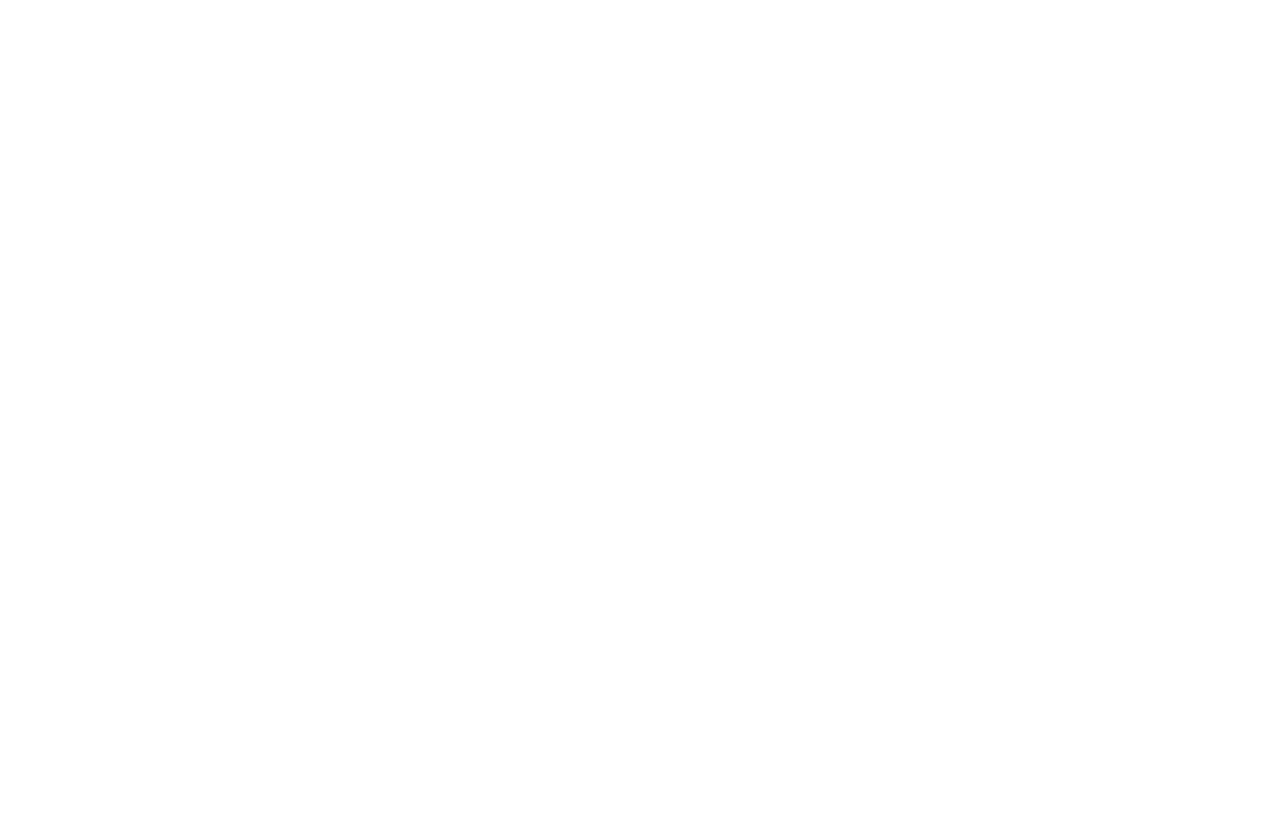
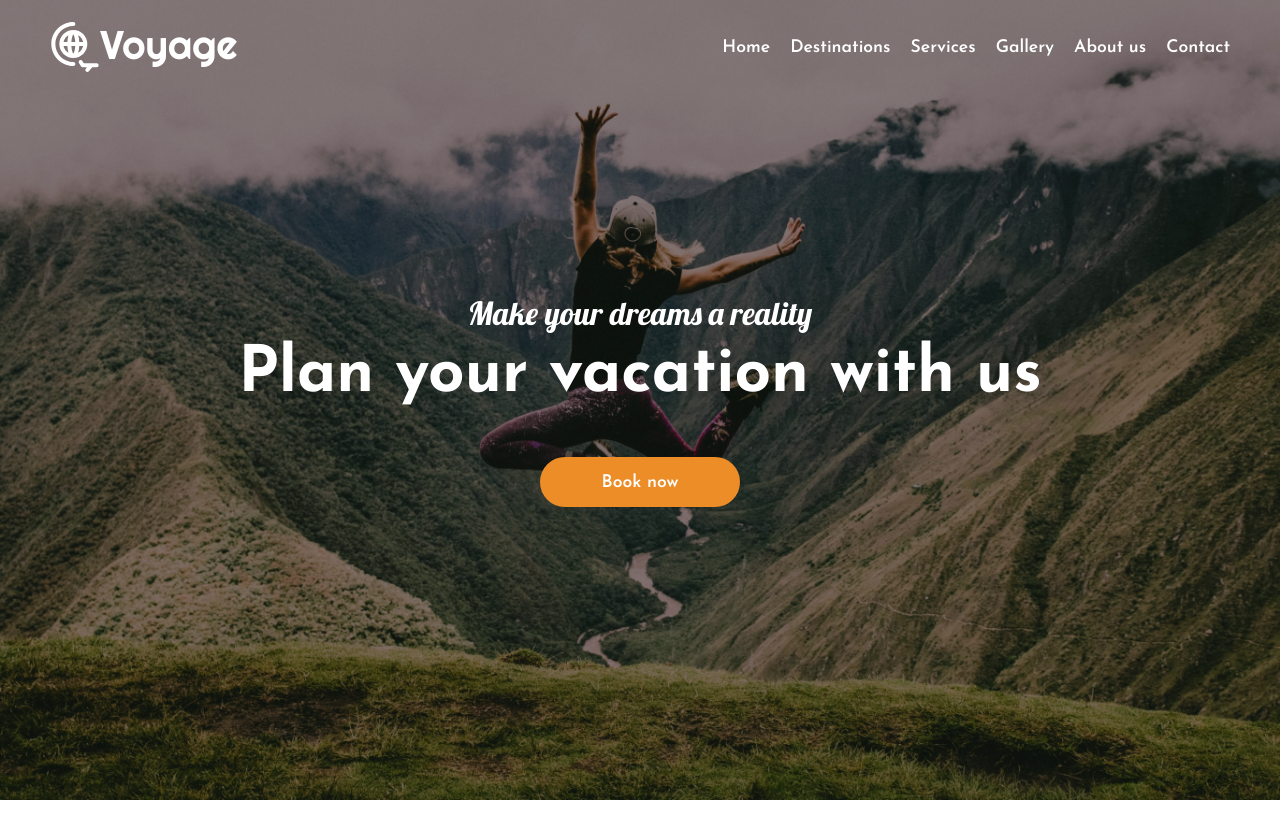
Before and after one commit to anna-rudas/voyage-landing-page, a React (Vite) app: page / in a window 1280 px wide. Shown: the top 838 px of the page. Before the commit the page ends 800 px from the top, so only its background shows below. Built offline with nearby package versions, Linux system fonts and the light colour scheme.

Commit message:
add Home component

```diff
--- a/src/App.js
+++ b/src/App.js
@@ -1,8 +1,13 @@
 import React from "react";
 import { createRoot } from "react-dom/client";
+import Home from "./components/Home/Home";
 
 function App() {
-  return <div className="wrapper"></div>;
+  return (
+    <div className="wrapper">
+      <Home />
+    </div>
+  );
 }
 
 export default App;
--- /dev/null
+++ b/src/components/Home/Home.js
@@ -0,0 +1,27 @@
+import React from "react";
+import style from "./Home.module.css";
+import shared from "../shared.module.css";
+import { className } from "../../helpers";
+import CompanyIcon from "../../icons/CompanyIcon";
+import NavBar from "./NavBar";
+
+function Home() {
+  return (
+    <section {...className(style.home)} id="home">
+      <header {...className(style.header)}>
+        <a {...className(shared.companyCon)} href=".">
+          <CompanyIcon {...className(shared.companyIcon)} />
+          <span {...className(shared.companyName)}>Voyage</span>
+        </a>
+        <NavBar />
+      </header>
+      <div {...className(style.hero)}>
+        <span {...className(style.heroText)}>Make your dreams a reality</span>
+        <h1 {...className(style.heroTitle)}>Plan your vacation with us</h1>
+        <button {...className(shared.btnBook, shared.btnHome)}>Book now</button>
+      </div>
+    </section>
+  );
+}
+
+export default Home;
--- /dev/null
+++ b/src/components/Home/Home.module.css
@@ -0,0 +1,143 @@
+.home {
+  background: linear-gradient(rgba(0, 0, 0, 0.45), rgba(0, 0, 0, 0.45)),
+    url("../../images/home.jpg");
+  background-size: cover;
+  background-position: center;
+  color: var(--bg);
+  background-repeat: no-repeat;
+  padding: 0 calc(var(--padding) * 3);
+  height: 100vh;
+  position: relative;
+}
+
+.header {
+  display: flex;
+  justify-content: space-between;
+  align-items: center;
+  padding: calc(var(--padding) * 2);
+  z-index: 3;
+  position: relative;
+}
+
+.nav {
+  display: flex;
+  justify-content: center;
+  align-items: center;
+}
+
+.hamburgerIcon {
+  display: none;
+}
+
+.triangle {
+  display: none;
+}
+
+.hero {
+  display: flex;
+  flex-direction: column;
+  gap: var(--gap);
+  align-items: center;
+  position: absolute;
+  inset: 0;
+  justify-content: center;
+  padding: calc(var(--padding) * 3);
+}
+
+.heroText {
+  font-size: 2rem;
+  font-family: "Lobster", cursive;
+}
+
+.heroTitle {
+  font-size: 4rem;
+  margin-bottom: calc(var(--margin) * 4);
+}
+
+@media (min-width: 900px) {
+  .mobileMenu {
+    display: none;
+  }
+}
+
+@media (max-width: 900px) {
+  .menu {
+    display: none !important;
+  }
+
+  .hamburgerIcon {
+    display: flex;
+    width: 35px;
+    height: 35px;
+    cursor: pointer;
+  }
+
+  .mobileMenu {
+    display: flex !important;
+    flex-direction: column;
+    justify-content: center;
+    position: absolute;
+    top: 95px;
+    left: 30px;
+    right: 30px;
+    bottom: fit-content;
+    padding: calc(var(--padding) * 3);
+    background-color: var(--bg);
+    gap: calc(var(--gap) * 4);
+  }
+
+  .mobileMenu li {
+    font-size: 1.3rem !important;
+  }
+
+  .mobileMenu a {
+    color: var(--card-title) !important;
+  }
+
+  .mobileMenu a:hover {
+    color: var(--secondary-bright) !important;
+  }
+
+  .triangle {
+    display: block;
+    width: 0;
+    height: 0;
+    border-bottom: 30px solid var(--bg);
+    border-left: 30px solid transparent;
+    position: absolute;
+    top: 65px;
+    right: 30px;
+  }
+
+  .heroTitle {
+    margin-bottom: calc(var(--margin) * 2);
+  }
+}
+
+@media (max-width: 480px) {
+  .home {
+    padding: 0 calc(var(--padding) * 2);
+  }
+
+  .triangle {
+    right: 10px;
+  }
+
+  .mobileMenu {
+    left: 10px;
+    right: 10px;
+  }
+
+  .header {
+    padding: calc(var(--padding) * 2) 0;
+  }
+
+  .heroText {
+    font-size: 1.5rem;
+  }
+
+  .heroTitle {
+    font-size: 2.5rem;
+    margin-bottom: calc(var(--margin) * 6);
+  }
+}
--- /dev/null
+++ b/src/components/Home/NavBar.js
@@ -0,0 +1,54 @@
+import React, { useState } from "react";
+import style from "./Home.module.css";
+import shared from "../shared.module.css";
+import { className } from "../../helpers";
+import HamburgerIcon from "../../icons/HamburgerIcon";
+
+const menuItems = [
+  "Home",
+  "Destinations",
+  "Services",
+  "Gallery",
+  "About us",
+  "Contact",
+];
+
+function NavBar() {
+  const [isMenuOpen, setIsMenuOpen] = useState(false);
+
+  return (
+    <nav {...className(style.nav)}>
+      <div {...className(isMenuOpen && style.triangle)}></div>
+      <ul
+        {...className(
+          shared.navList,
+          style.menu,
+          isMenuOpen && style.mobileMenu
+        )}
+      >
+        {menuItems.map((currentItem) => {
+          return (
+            <li key={currentItem}>
+              <a
+                onClick={() => {
+                  setIsMenuOpen(false);
+                }}
+                href={`#${currentItem.split(" ")[0].toLowerCase()}`}
+              >
+                {currentItem}
+              </a>
+            </li>
+          );
+        })}
+      </ul>
+      <HamburgerIcon
+        {...className(style.hamburgerIcon)}
+        onClick={() => {
+          setIsMenuOpen(!isMenuOpen);
+        }}
+      />
+    </nav>
+  );
+}
+
+export default NavBar;
--- /dev/null
+++ b/src/components/Home/index.js
@@ -0,0 +1 @@
+export { default } from "./Home";
--- /dev/null
+++ b/src/components/shared.module.css
@@ -0,0 +1,71 @@
+/* button styles */
+.btnBook {
+  width: 200px;
+  font-family: "Josefin Sans", sans-serif;
+  color: var(--bg);
+  background-color: var(--section-name);
+  border: 2px solid var(--section-name);
+  padding: var(--padding);
+  font-size: 1.1rem;
+  border-radius: 35px;
+  transition: all 0.2s ease-in-out;
+  height: 50px;
+  display: flex;
+  align-items: center;
+  justify-content: center;
+}
+
+.btnHome:hover {
+  cursor: pointer;
+  background-color: transparent;
+  color: var(--bg);
+}
+
+.companyCon {
+  display: flex;
+  justify-content: center;
+  align-items: center;
+}
+
+.companyName {
+  font-family: "Righteous", cursive;
+  color: var(--bg);
+  display: flex;
+  font-size: 2.5rem;
+  margin-bottom: 5px;
+}
+
+.navList {
+  display: flex;
+  gap: calc(var(--gap) * 2);
+  align-items: center;
+}
+
+.navList li {
+  list-style: none;
+  font-size: 1.1rem;
+}
+
+.navList a {
+  transition: all 0.1s ease-in-out;
+  color: var(--bg);
+}
+
+.navList a:hover {
+  color: var(--secondary-bright);
+}
+
+.companyIcon {
+  fill: var(--bg);
+  width: 50px;
+}
+
+@media (max-width: 480px) {
+  .companyName {
+    font-size: 1.8rem;
+  }
+
+  .companyIcon {
+    width: 35px;
+  }
+}
--- /dev/null
+++ b/src/helpers.js
@@ -0,0 +1,5 @@
+export const className = (...classNames) => {
+  return {
+    className: classNames.filter(Boolean).join(" "),
+  };
+};
--- /dev/null
+++ b/src/icons/CompanyIcon.js
@@ -0,0 +1,24 @@
+import React from "react";
+
+function Icon(props) {
+  return (
+    <svg
+      xmlns="http://www.w3.org/2000/svg"
+      x="0"
+      y="0"
+      enableBackground="new 0 0 375 375"
+      version="1.1"
+      viewBox="0 0 375 375"
+      xmlSpace="preserve"
+      {...props}
+    >
+      <g>
+        <path d="M70 165c0 57.897 47.103 105 105 105s105-47.103 105-105S232.897 60 175 60 70 107.103 70 165zm90.432 15h29.137c-1.908 32.549-9.728 52.49-14.568 58.639-4.841-6.149-12.661-26.09-14.569-58.639zm0-30c1.908-32.549 9.728-52.49 14.568-58.639 4.84 6.149 12.66 26.09 14.568 58.639h-29.136zm-21.817-50.552c-4.584 14.754-7.281 32.366-8.228 50.552H101.51c4.429-21.733 18.293-40.068 37.105-50.552zM101.51 180h28.878c.946 18.186 3.643 35.798 8.228 50.552-18.813-10.484-32.677-28.819-37.106-50.552zm109.875 50.552c4.584-14.754 7.281-32.366 8.228-50.552h28.878c-4.429 21.733-18.293 40.068-37.106 50.552zM248.491 150h-28.878c-.946-18.186-3.643-35.798-8.228-50.552 18.813 10.484 32.677 28.819 37.106 50.552z"></path>
+        <path d="M175 300c-74.439 0-135-60.561-135-135S100.56 30 175 30c8.284 0 15-6.716 15-15s-6.716-15-15-15C84.019 0 10 74.019 10 165s74.019 165 165 165c8.284 0 15-6.716 15-15s-6.716-15-15-15z"></path>
+        <path d="M349.999 309.994l-39.716.002h-.013l-56.777.004-10.63-17.717c-4.262-7.104-13.477-9.408-20.58-5.145-7.104 4.262-9.407 13.476-5.145 20.58l15 25a15 15 0 0012.863 7.283l32.384-.002-8.776 10.242c-5.39 6.291-4.66 15.76 1.631 21.15a14.94 14.94 0 009.753 3.61c4.228 0 8.431-1.778 11.397-5.241l25.503-29.764 33.108-.002c8.284 0 14.999-6.717 14.999-15.001 0-8.284-6.717-14.999-15.001-14.999z"></path>
+      </g>
+    </svg>
+  );
+}
+
+export default Icon;
--- /dev/null
+++ b/src/icons/HamburgerIcon.js
@@ -0,0 +1,21 @@
+import React from "react";
+
+function Icon(props) {
+  return (
+    <svg
+      xmlns="http://www.w3.org/2000/svg"
+      width="32"
+      height="32"
+      version="1.1"
+      viewBox="0 0 32 32"
+      xmlSpace="preserve"
+      {...props}
+    >
+      <path d="M26 16a2 2 0 01-2 2H8a2 2 0 010-4h16a2 2 0 012 2z"></path>
+      <path d="M26 8a2 2 0 01-2 2H8a2 2 0 010-4h16a2 2 0 012 2z"></path>
+      <path d="M26 24a2 2 0 01-2 2H8a2 2 0 010-4h16a2 2 0 012 2z"></path>
+    </svg>
+  );
+}
+
+export default Icon;
```
Also changed, not shown: src/images/home.jpg (added).
